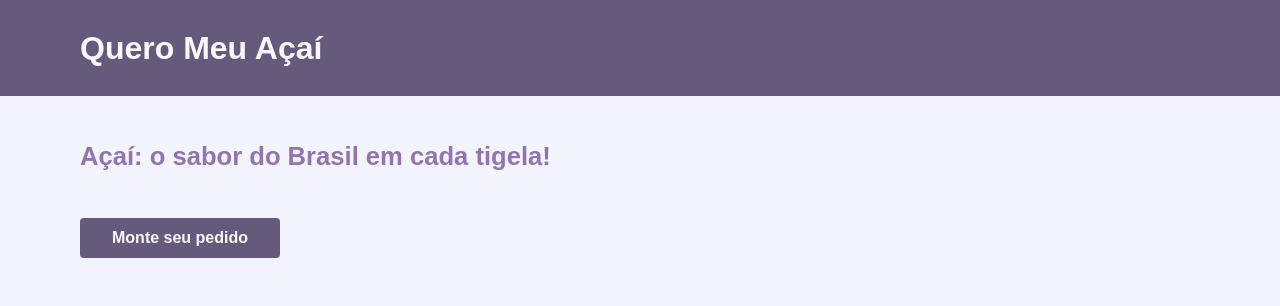
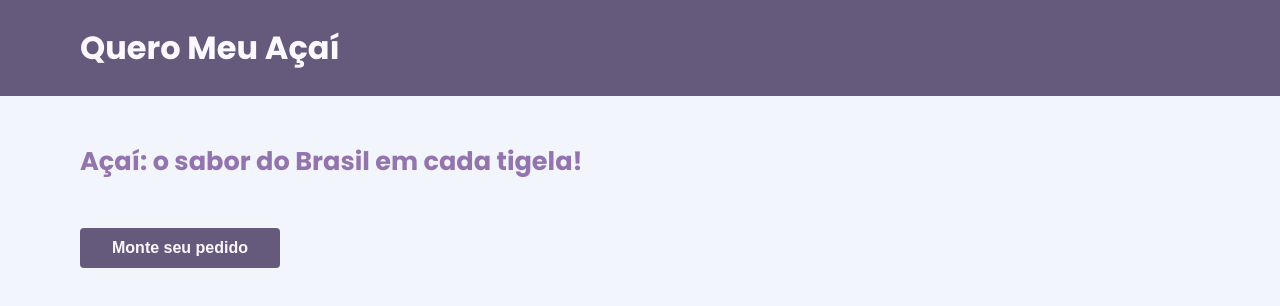
Before and after one commit to gdcmf777/quero-meu-acai, a Next.js app: page / in a window 1280 px wide. Shown: the top 306 px of the page. Built offline with nearby package versions, Linux system fonts and the light colour scheme.

Commit message:
Adding Poppins font

```diff
--- a/src/pages/_app.tsx
+++ b/src/pages/_app.tsx
@@ -1,14 +1,22 @@
 import type { AppProps } from 'next/app'
+import { Poppins } from '@next/font/google'
 import Header from '../components/Header'
 import '@/styles/globals.scss'
 import Providers from '@/context'
+
+const poppins = Poppins({
+  weight: ["400", "500", "700", "900"],
+  subsets: ["latin"],
+});
 
 export default function App({ Component, pageProps }: AppProps) {
   return  (
     <>
       <Providers>
-        <Header />
-        <Component {...pageProps} />
+        <main className={poppins.className}>
+          <Header />
+          <Component {...pageProps} />
+        </main>
       </Providers>
     </>
   )
--- a/src/pages/_document.tsx
+++ b/src/pages/_document.tsx
@@ -1,6 +1,7 @@
 import { Html, Head, Main, NextScript } from 'next/document'
 
 export default function Document() {
+
   return (
     <Html lang="en">
       <Head />
--- a/src/pages/index.tsx
+++ b/src/pages/index.tsx
@@ -1,14 +1,11 @@
 import { useState, useEffect, useContext } from 'react'
 import Link from 'next/link'
-import { Inter } from '@next/font/google'
 import styles from '../styles/styles.module.scss'
 import Button from '@/components/Button'
 import { mock } from '../mock/mock'
 import { IFlavorMock, IDetailMock } from '@/types'
 import Cards from '@/components/Cards'
 import { CustomerRequestContext } from '@/context/CustomerRequestContext'
-
-const inter = Inter({ subsets: ['latin'] })
 
 export default function Home() {
 
```
